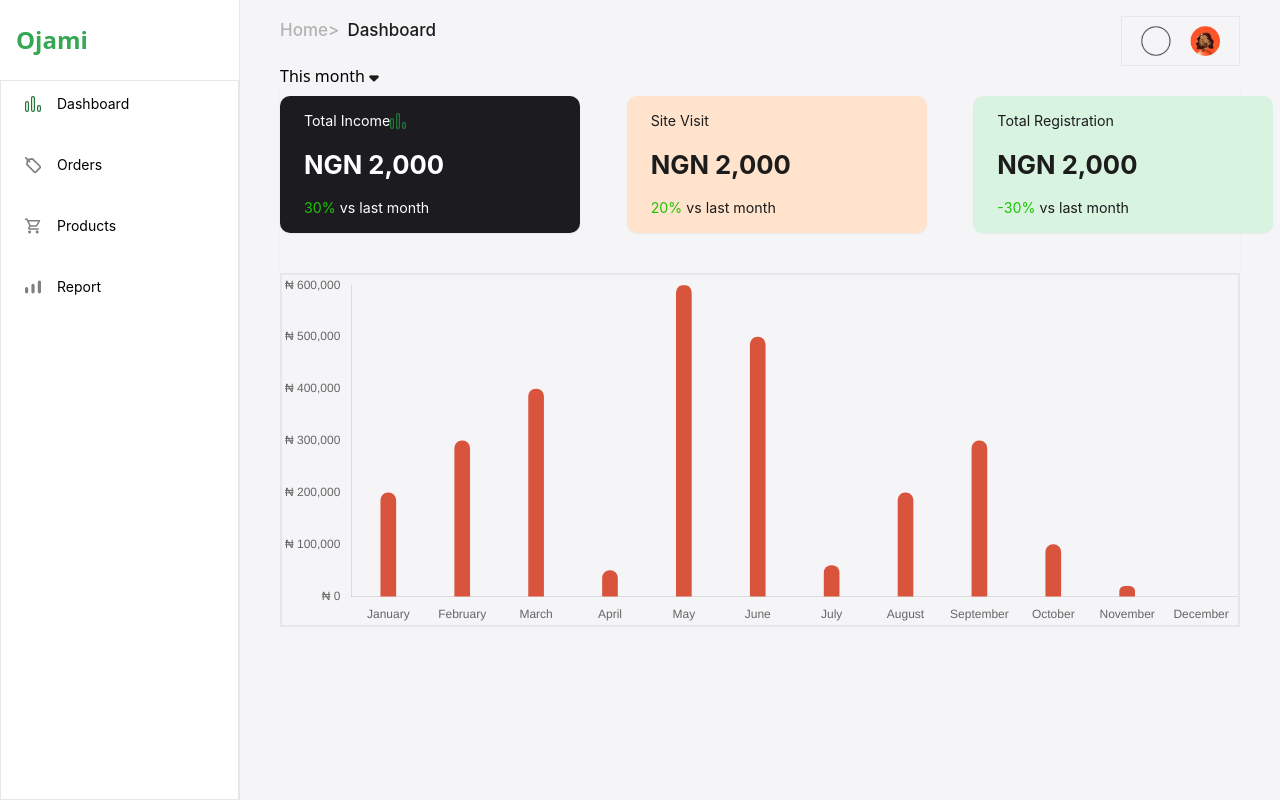
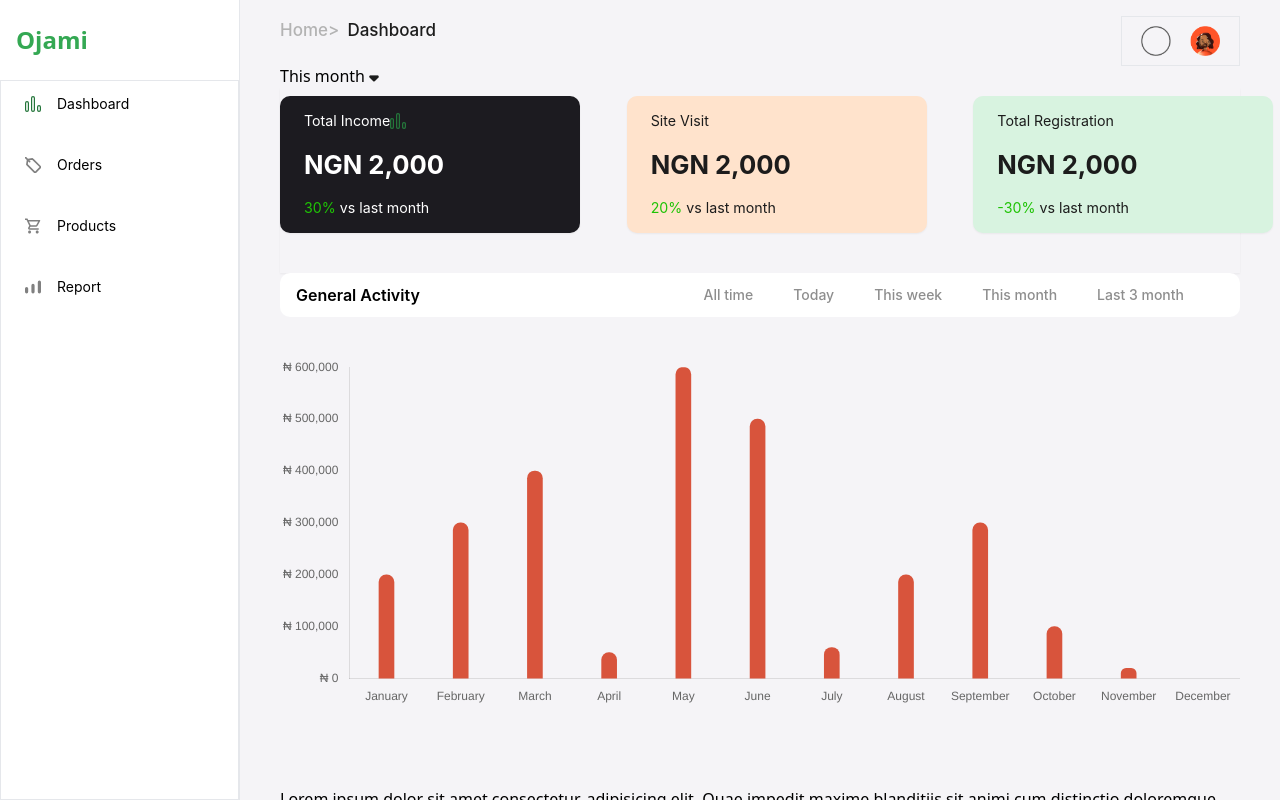
Before and after one commit to Lexpiper/Ojami-Admin-Dashboard, a React (Vite) app in the folder my-admin-dashboard/: page / in a window 1280 px wide. Built offline with nearby package versions, Linux system fonts and the light colour scheme; a web font is replaced by a local one.

Commit message:
Implemented dynamic SVG color and active menu highlighting in Sidebar component

```diff
--- a/my-admin-dashboard/src/screens/Home/Home.tsx
+++ b/my-admin-dashboard/src/screens/Home/Home.tsx
@@ -3,6 +3,8 @@ import Widgets from "../../components/Widgets/Widgets";
 import { widget } from "./data.js";
 import vector from "../../assets/Vector.png";
 import Barchart from "../../components/Chart/BarChart.js";
+import TopProducts from "../../components/TopProducts/TopProducts.js";
+import TabHandler from "../../components/TabHandler/TabHandler.js";
 
 const Home = () => {
   const data = [
@@ -36,15 +38,15 @@ const Home = () => {
             <Widgets data={i} key={index} />
           ))}
         </div>
-        <div className="w-full h-full border-2 ">
-          <div className="flex items-center">
-
-          </div>
+        <div>
+          <TabHandler title={"General Activity"}/>
+        </div>
+        <div className="w-full h-full ">
           <Barchart data={data} labels={labels} />
         </div>
-        {/* <div className="w-full h-full">
-          <TopProducts/>
-        </div> */}
+        <div className="w-full h-full mt-20">
+          <TopProducts />
+        </div>
       </div>
     </Layout>
   );
```
